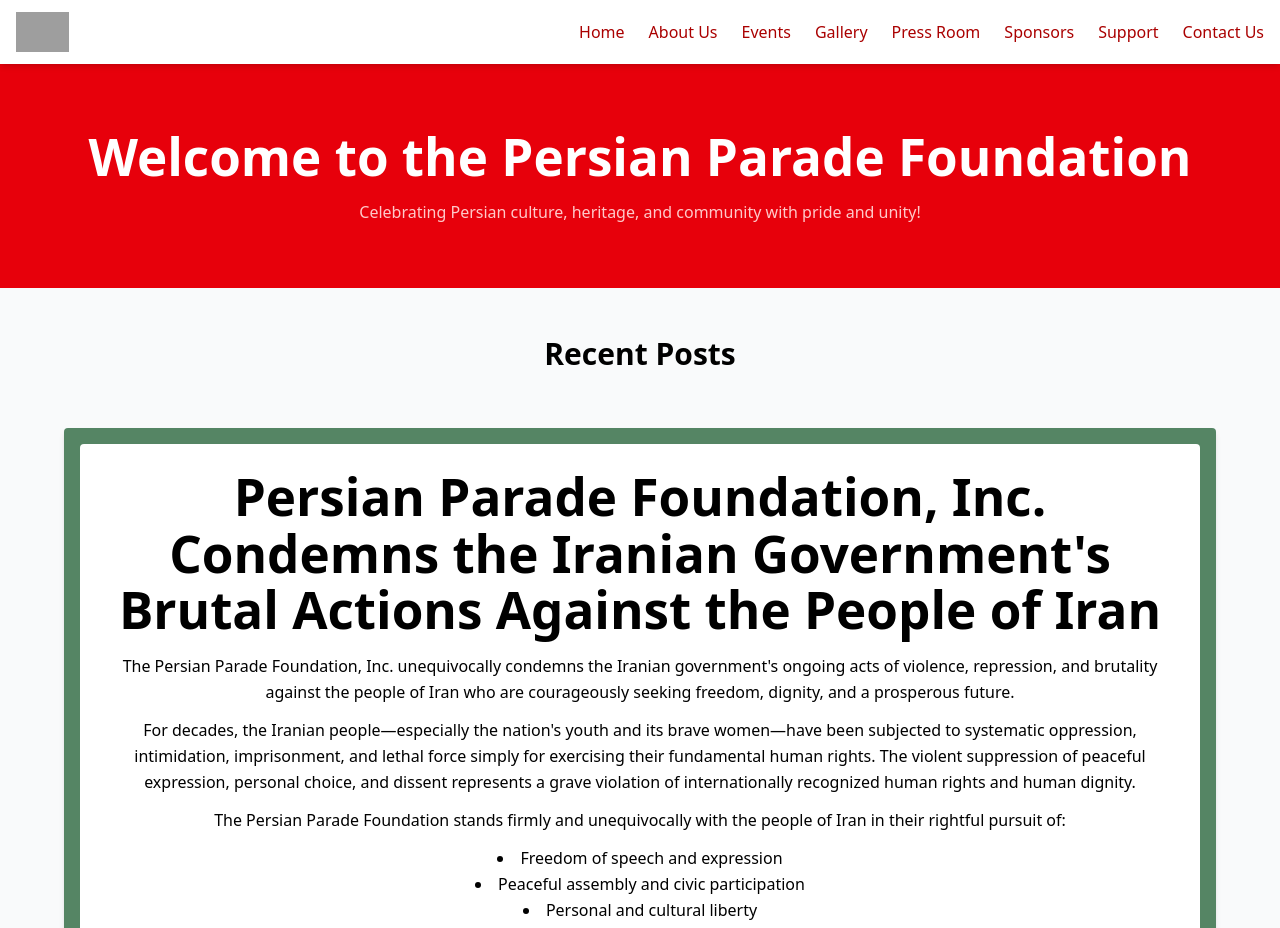
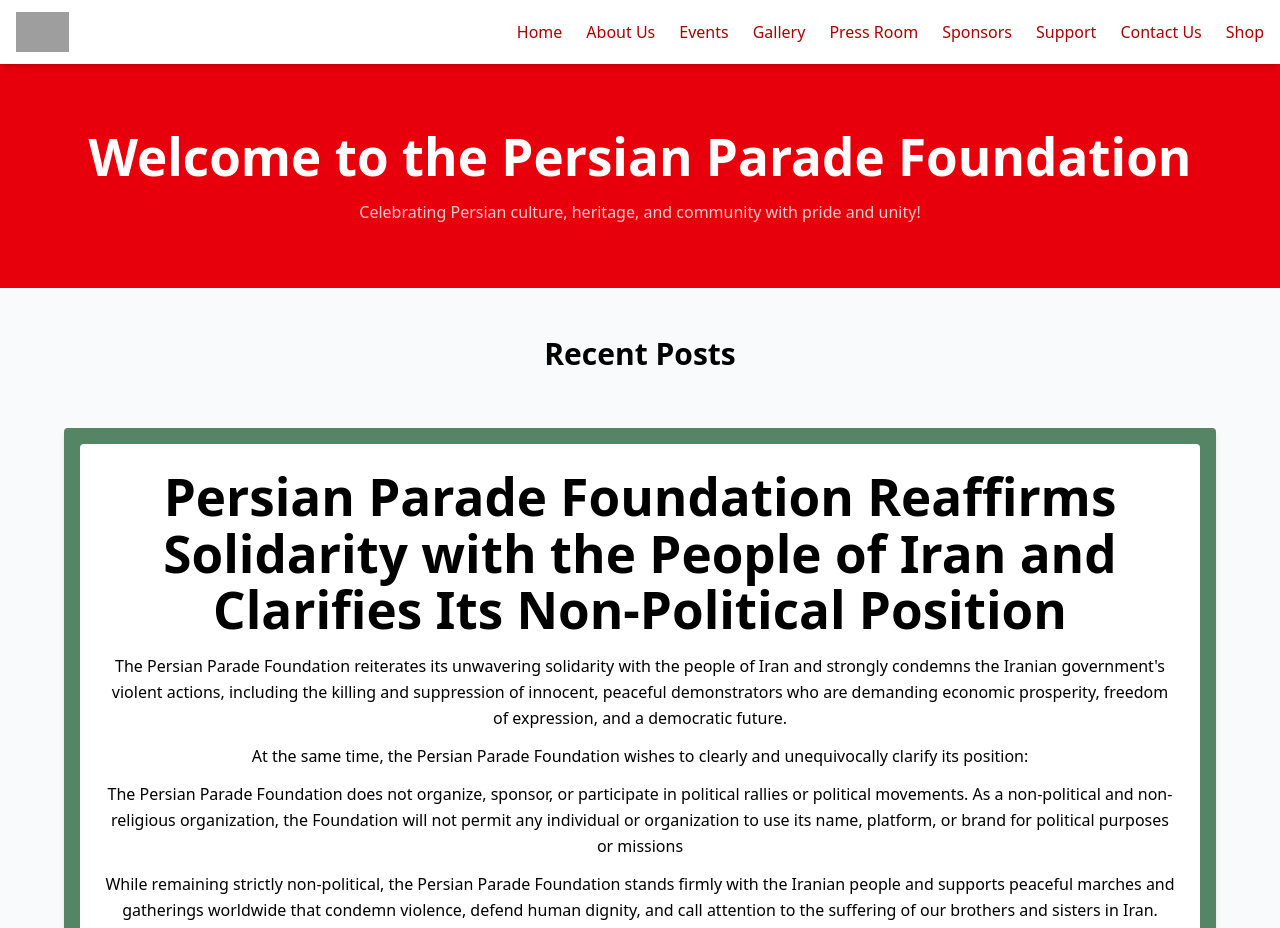
Before and after one commit to ColbyHman/persian-parade-website, a React (Vite) app: page / in a window 1280 px wide. Shown: the top 928 px of the page. Built offline with nearby package versions, Linux system fonts and the light colour scheme; grey boxes are pictures that could not be loaded.

Commit message:
Added shop button, new post

```diff
--- a/package.json
+++ b/package.json
@@ -28,6 +28,7 @@
     "@types/react-dom": "^19.2.3",
     "@vitejs/plugin-react": "^5.1.2",
     "autoprefixer": "^10.4.23",
+    "baseline-browser-mapping": "^2.9.19",
     "eslint": "^9.39.2",
     "eslint-plugin-react-hooks": "^7.0.1",
     "eslint-plugin-react-refresh": "^0.4.26",
--- a/src/components/Navbar.jsx
+++ b/src/components/Navbar.jsx
@@ -62,6 +62,16 @@
               </Link>
             </li>
           ))}
+          <li>
+            <a
+              href="https://shop.persianparade.com"
+              target="_blank"
+              rel="noopener noreferrer"
+              className="transition"
+            >
+              Shop
+            </a>
+          </li>
         </ul>
 
         <button
--- a/src/data/posts.js
+++ b/src/data/posts.js
@@ -2,6 +2,33 @@
 export const posts = [
   {
     id: 1,
+    title: "Persian Parade Foundation Reaffirms Solidarity with the People of Iran and Clarifies Its Non-Political Position",
+    type: "text",
+    content: [
+      {
+        type: 'paragraph',
+        text: "The Persian Parade Foundation reiterates its unwavering solidarity with the people of Iran and strongly condemns the Iranian government's violent actions, including the killing and suppression of innocent, peaceful demonstrators who are demanding economic prosperity, freedom of expression, and a democratic future."
+      },
+      {
+        type: 'paragraph',
+        text: "At the same time, the Persian Parade Foundation wishes to clearly and unequivocally clarify its position:"
+      },
+      {
+        type: 'paragraph',
+        text: "The Persian Parade Foundation does not organize, sponsor, or participate in political rallies or political movements. As a non-political and non-religious organization, the Foundation will not permit any individual or organization to use its name, platform, or brand for political purposes or missions"
+      },
+      {
+        type: 'paragraph',
+        text: "While remaining strictly non-political, the Persian Parade Foundation stands firmly with the Iranian people and supports peaceful marches and gatherings worldwide that condemn violence, defend human dignity, and call attention to the suffering of our brothers and sisters in Iran."
+      },
+      {
+        type: 'paragraph',
+        text: "The Persian Parade Foundation’s mission has always been — and will continue to be — to promote peace, cultural unity, human rights, and respect  or life, while honoring the voices of those who seek justice through peaceful means."
+      }
+    ]
+  },
+  {
+    id: 2,
     title: "Persian Parade Foundation, Inc. Condemns the Iranian Government's Brutal Actions Against the People of Iran",
     type: 'text',
     content: [
@@ -41,7 +68,7 @@
     ]
   },
   {
-    id: 2,
+    id: 3,
     title: "Pardon Our Dust!",
     type: 'text',
     content: [
@@ -51,7 +78,7 @@
     ]
   },
   {
-    id: 3,
+    id: 4,
     title: "Persian Parade 2025 Recap",
     type: 'text',
     content: [
@@ -68,7 +95,7 @@
     ],
   },
   {
-    id: 4,
+    id: 5,
     type: 'video',
     title: 'Persian Parade 2024',
     videoUrl: 'https://player.vimeo.com/video/947232611?badge=0&amp;autopause=0&amp;player_id=0&amp;app_id=58479',
```
Also changed, not shown: 1 other file (tests, documents, lock files or other folders).
